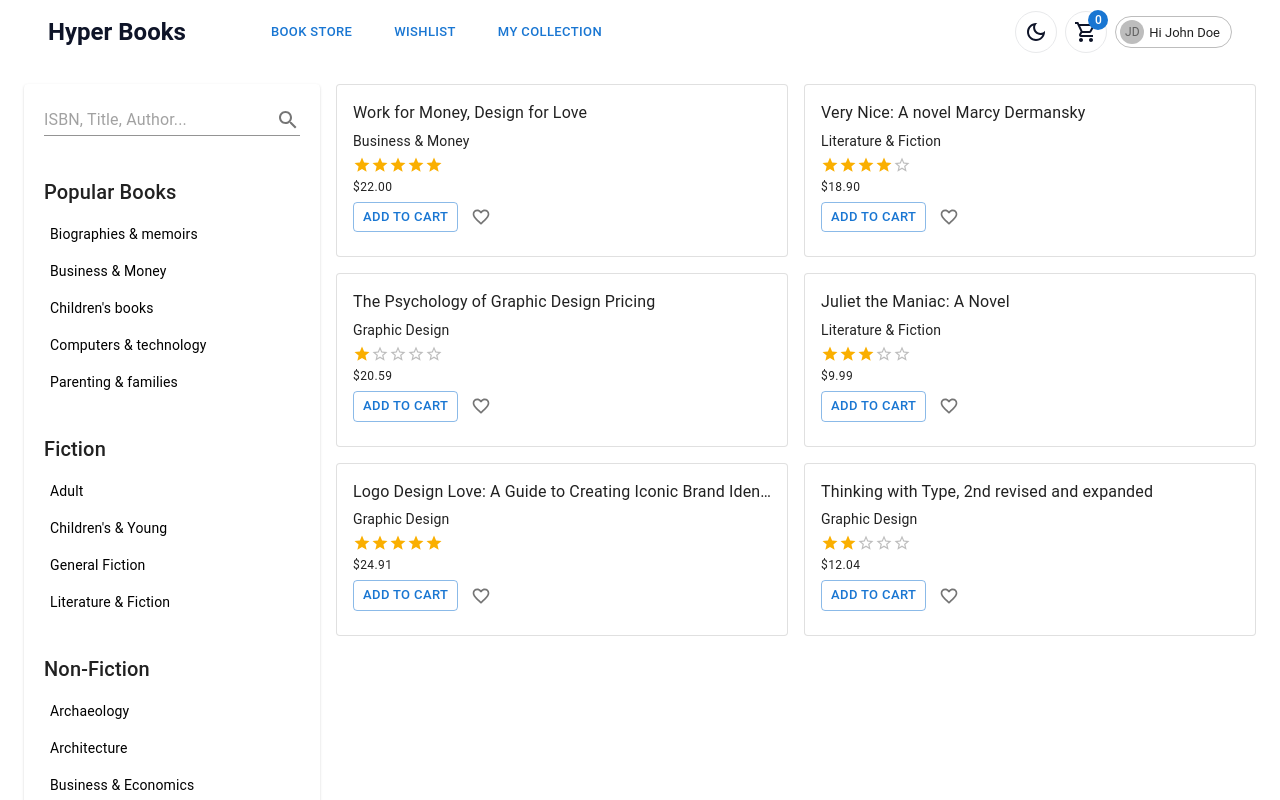
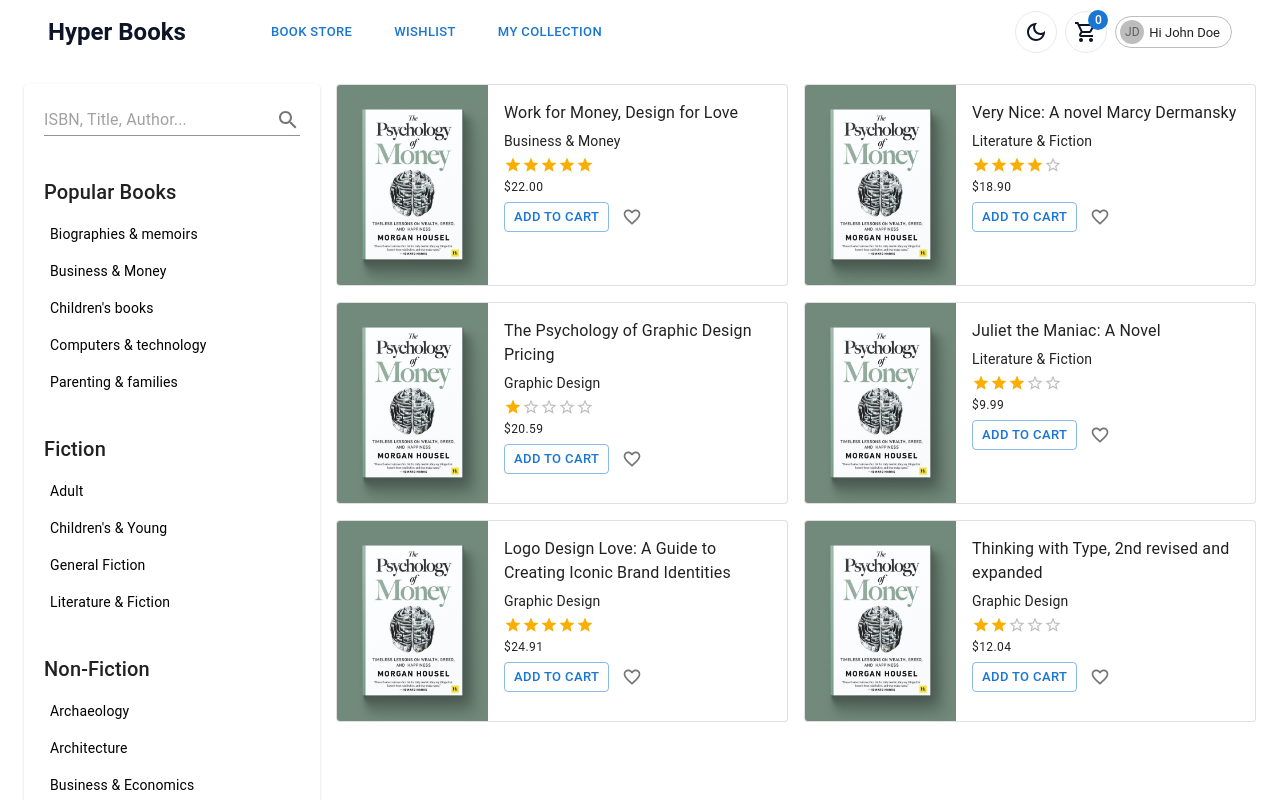
Before and after one commit to Jon-Felipe/hyperbooks, a React (Vite) app: page / in a window 1280 px wide. Shown: the top 800 px of the page. Built offline with nearby package versions, Linux system fonts and the light colour scheme.

Commit message:
display card book image

```diff
--- a/src/components/BookGridView.tsx
+++ b/src/components/BookGridView.tsx
@@ -2,6 +2,7 @@
 import Grid from '@mui/material/Grid';
 import Card from '@mui/material/Card';
 import CardContent from '@mui/material/CardContent';
+import CardMedia from '@mui/material/CardMedia';
 import Typography from '@mui/material/Typography';
 import Rating from '@mui/material/Rating';
 import Button from '@mui/material/Button';
@@ -10,15 +11,22 @@ import FavoriteBorderOutlinedIcon from '@mui/icons-material/FavoriteBorderOutlin
 
 // extra
 import { dummy_books } from '../utils/constants';
+import bookImg from '../assets/book2.jpg';
 
 function BookGridView() {
   return (
     <Grid container spacing={2}>
       {dummy_books.map((book) => (
         <Grid key={book.id} item xs={12} md={6}>
-          <Card variant='outlined'>
+          <Card variant='outlined' sx={{ display: 'flex', height: 200 }}>
+            <CardMedia
+              component='img'
+              image={bookImg}
+              sx={{ width: 151 }}
+              alt={book.title}
+            />
             <CardContent>
-              <Typography variant='body1' component='h3' noWrap gutterBottom>
+              <Typography variant='body1' component='h3' gutterBottom>
                 {book.title}
               </Typography>
               <Typography variant='body2' component='p' gutterBottom>
```
